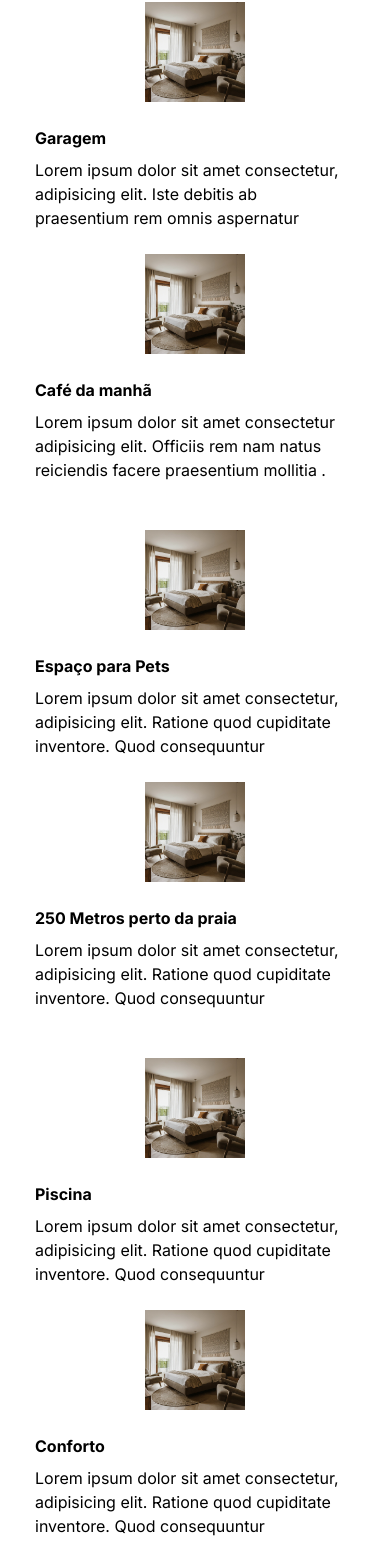
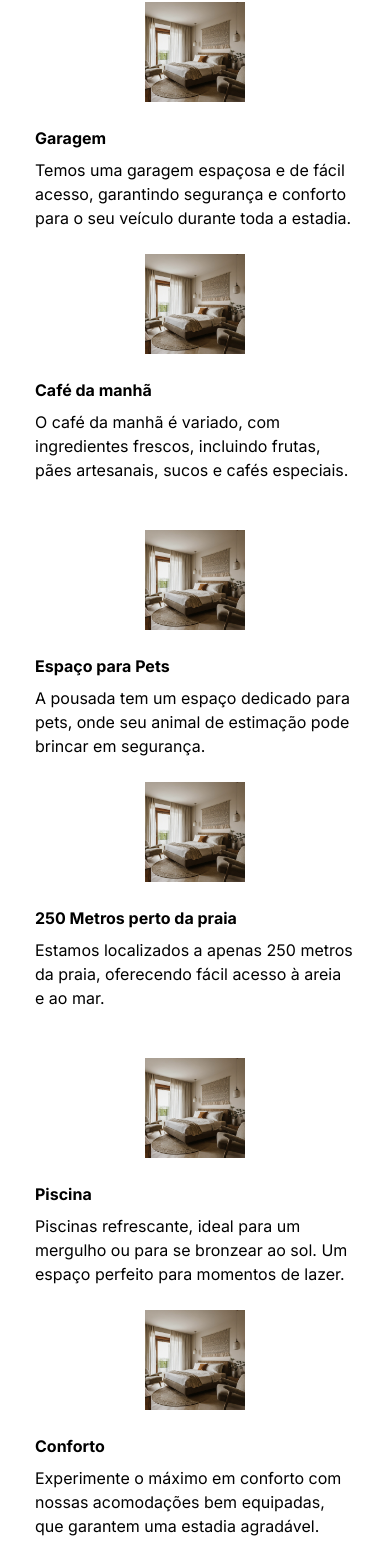
Before and after one commit to RRodrigoCordeiro/Pousad, a Next.js app: page / in a window 390 px wide. Shown: the part 2655-4223 px from the top of the page. Built offline with nearby package versions, Linux system fonts and the light colour scheme.

Commit message:
Modificação das descrições das vantagens e características da pousada

```diff
--- a/src/app/components/Localizacao.tsx
+++ b/src/app/components/Localizacao.tsx
@@ -10,18 +10,18 @@ const Localizacao = () => {
       </div>
       <div className="flex flex-col text-center justify-center items-center ml-3 lg:flex-row">
           <div className="mr-10">
-            <h3 className="font-bold ">250 metros da praia</h3>
+            <h3 className="font-bold mt-3">250 metros da praia</h3>
             <p className="mt-5">Próximo a pousada temos, farmácia, restaurante, merdacinho, peixaria e praia</p>
-            <p className="mt-5 max-w-[600px] text-justify ">Lorem ipsum dolor sit amet consectetur adipisicing elit. Suscipit, repudiandae alias aliquid distinctio labore voluptatum et. Nihil ullam dolores quam illo, esse cupiditate unde, fugit, molestias natus inventore sequi harum? Lorem ipsum dolor sit amet consectetur, adipisicing elit. Quo culpa vel tenetur facilis nobis quod mollitia sed ratione asperiores possimus eligendi, repellat voluptatibus autem repudiandae hic itaque, fuga, at architecto.</p>
+            <p className="mt-5 max-w-[600px] text-justify ml-2 md:ml-0"> Nossa pousada está idealmente localizada a poucos passos do mar, permitindo acesso fácil à praia. Além disso, você encontrará farmácias, supermercados e outros serviços essenciais nas proximidades, garantindo conveniência e praticidade durante sua estadia. A região é bem servida por transporte público, facilitando o deslocamento para explorar atrações locais e pontos turísticos. Desfrute da proximidade com o litoral e a facilidade de ter  que precisa ao alcance.</p>
           </div>
           <div className="mt-8 mr-4 ">
-             <iframe
-                src="https://www.google.com/maps/embed?pb=!1m14!1m8!1m3!1d15836.331905075587!2d-34.8798557!3d-7.1163828!3m2!1i1024!2i768!4f13.1!3m3!1m2!1s0x7ace79b0f0c9237%3A0x7c16d2f285ceb3d3!2sShopping%20Tambi%C3%A1!5e0!3m2!1spt-BR!2sbr!4v1716315952309!5m2!1spt-BR!2sbr"
-                width="365"
-                height="300"
-                style={{ border: 0 }}
-                loading="lazy"
-                referrerPolicy="no-referrer-when-downgrade"
+            <iframe
+              src="https://www.google.com/maps/embed?pb=!1m18!1m12!1m3!1d15835.701857011869!2d-34.8133861!3d-7.134618000000001!2m3!1f0!2f0!3f0!3m2!1i1024!2i768!4f13.1!3m3!1m2!1s0x7acc2d36f9b4649%3A0x77c5c4cd27fc21db!2sCabo%20Branco%2C%20Jo%C3%A3o%20Pessoa%20-%20PB!5e0!3m2!1spt-BR!2sbr!4v1726539707126!5m2!1spt-BR!2sbr"
+              width="339"
+              height="300"
+              style={{ border: 0 }}
+              loading="lazy"
+              referrerPolicy="no-referrer-when-downgrade"
             ></iframe>
           </div>
       </div>
--- a/src/app/page.tsx
+++ b/src/app/page.tsx
@@ -36,12 +36,6 @@ export default function Home() {
           <p className="text-center text-green-900 mt-3 mb-3">Quarto Temático</p>
         </Link>
       </div>
-      {/* <div className="flex flex-col items-center space-y-28  ">
-    <p className="text-green-900">Quarto Individual</p>
-    <p className="text-green-900">Quarto de Casal</p>
-    <p className="text-green-900">Quarto Temático</p>
-</div> */}
-
       <div className="text-center mt-14  text-2xl font-bold" id="sobre">
         <h3>Confira o feedback dos nossos hóspedes</h3>
       </div>
@@ -60,14 +54,14 @@ export default function Home() {
           <div className="flex justify-center">
             <div>
               <h3 className="text-left font-bold mb-2">Garagem</h3>
-              <p className="w-[320px]  text-left">Lorem ipsum dolor sit amet consectetur, adipisicing elit. Iste debitis ab praesentium rem omnis aspernatur</p>
+              <p className="w-[320px]  text-left"> Temos uma garagem espaçosa e de fácil acesso, garantindo segurança e conforto para o seu veículo durante toda a estadia.</p>
             </div>
           </div>
           <Image className="w-[100px] h-[100px] hover:scale-110 duration-300 m-auto lg:m-0" src="/QuartoCasal.jpg" alt="" width={200} height={10} />
           <div className="flex justify-center">
             <div>
               <h3 className="text-left font-bold mb-2 ">Café da manhã</h3>
-              <p className="w-[320px] text-left">Lorem ipsum dolor sit amet consectetur adipisicing elit. Officiis rem nam natus reiciendis facere praesentium mollitia .</p>
+              <p className="w-[320px] text-left">O café da manhã é variado, com ingredientes frescos, incluindo frutas, pães artesanais, sucos e cafés especiais.</p>
             </div>
           </div>
         </div>
@@ -76,14 +70,14 @@ export default function Home() {
           <div className="flex justify-center">
             <div>
               <h3 className="text-left font-bold mb-2">Espaço para Pets</h3>
-              <p className="w-[320px]  text-left">Lorem ipsum dolor sit amet consectetur, adipisicing elit. Ratione quod cupiditate inventore. Quod consequuntur</p>
+              <p className="w-[320px]  text-left"> A pousada tem um espaço dedicado para pets, onde seu animal de estimação pode brincar em segurança.</p>
             </div>
           </div>
           <Image className="w-[100px] h-[100px] hover:scale-110 duration-300 m-auto lg:m-0" src="/QuartoCasal.jpg" alt="quarto teste" width={200} height={10} />
           <div className="flex justify-center">
             <div>
               <h3 className="text-left font-bold mb-2">250 Metros perto da praia</h3>
-              <p className="w-[320px]  text-left">Lorem ipsum dolor sit amet consectetur, adipisicing elit. Ratione quod cupiditate inventore. Quod consequuntur</p>
+              <p className="w-[320px]  text-left">Estamos localizados a apenas 250 metros da praia, oferecendo fácil acesso à areia e ao mar.</p>
             </div>
           </div>
         </div>
@@ -92,14 +86,14 @@ export default function Home() {
           <div className="flex justify-center">
             <div>
               <h3 className="text-left font-bold mb-2">Piscina</h3>
-              <p className="w-[320px]  text-left">Lorem ipsum dolor sit amet consectetur, adipisicing elit. Ratione quod cupiditate inventore. Quod consequuntur</p>
+              <p className="w-[320px]  text-left">Piscinas refrescante, ideal para um mergulho ou para se bronzear ao sol. Um espaço perfeito para momentos de lazer.</p>
             </div>
           </div>
           <Image className="w-[100px] h-[100px] hover:scale-110 duration-300 m-auto lg:m-0" src="/QuartoCasal.jpg" alt="quarto teste" width={200} height={10} />
           <div className="flex justify-center">
             <div>
               <h3 className="text-left font-bold mb-2">Conforto</h3>
-              <p className="w-[320px]  text-left">Lorem ipsum dolor sit amet consectetur, adipisicing elit. Ratione quod cupiditate inventore. Quod consequuntur</p>
+              <p className="w-[320px]  text-left"> Experimente o máximo em conforto com nossas acomodações bem equipadas, que garantem uma estadia agradável.</p>
             </div>
           </div>
         </div>
```
